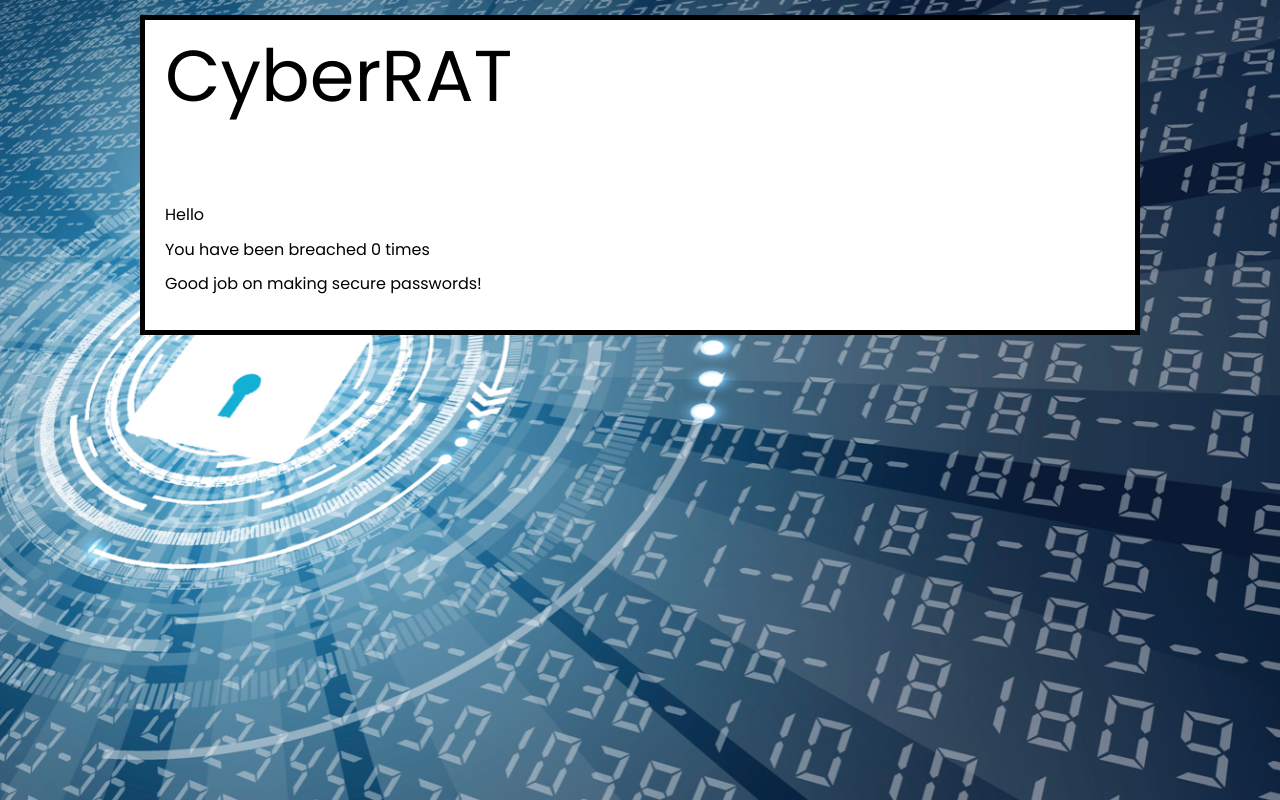
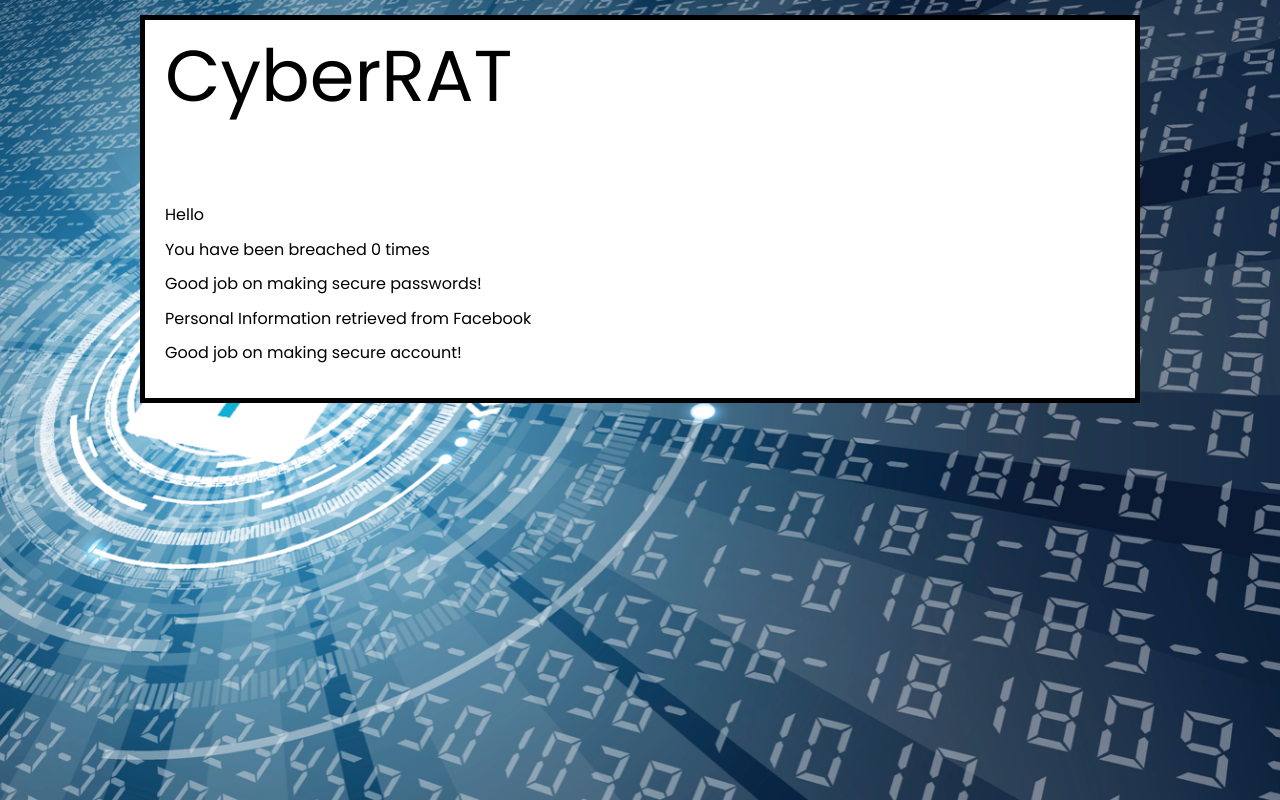
Before and after one commit to subahm/CyberRAT, a Django app: template CyberRATWeb/templates/results.html in a window 1280 px wide. Run offline with Django 3.2, Linux system fonts and the light colour scheme; the template is opened without the code that fills it, so the values that code supplies are empty.

Commit message:
Added Facebook search

```diff
--- a/CyberRATWeb/forms.py
+++ b/CyberRATWeb/forms.py
@@ -5,3 +5,6 @@ class EmailForm(forms.Form):
                            widget=forms.TextInput(attrs={'class': "form-control", "placeholder": "name"}))
     email = forms.CharField(label='Email ',
                             max_length=100, widget=forms.TextInput(attrs={'class': "form-control", "placeholder": "email"}))
+    facebook_link = forms.CharField(label='Facebook_link ',
+                            max_length=200,
+                            widget=forms.TextInput(attrs={'class': "form-control", "placeholder": "facebook_link"}))
--- a/CyberRATWeb/templates/home.html
+++ b/CyberRATWeb/templates/home.html
@@ -14,6 +14,7 @@
           </div>
           <div class="input-field second-wrap">
             {{ form.email }}
+            {{ form.facebook_link }}
           </div>
           <div class="input-field third-wrap">
             <button type="submit" class="btn-search">Search</button>
--- a/CyberRATWeb/templates/results.html
+++ b/CyberRATWeb/templates/results.html
@@ -23,6 +23,21 @@
             {% endif %}
             </p>
 
+            <p> Personal Information retrieved from Facebook</p>
+            {%  if entity.facebook_data %}
+
+
+            <p>
+                {%  for line in entity.facebook_data %}
+                    {{ line }}<br>
+                {% endfor %}
+            </p>
+
+            {%  else %}
+                <p>Good job on making secure account!</p>
+            {% endif %}
+
+
         </div>
     </div>
 
```
Also changed, not shown: CyberRATWeb/views.py (+26 -2 lines).
